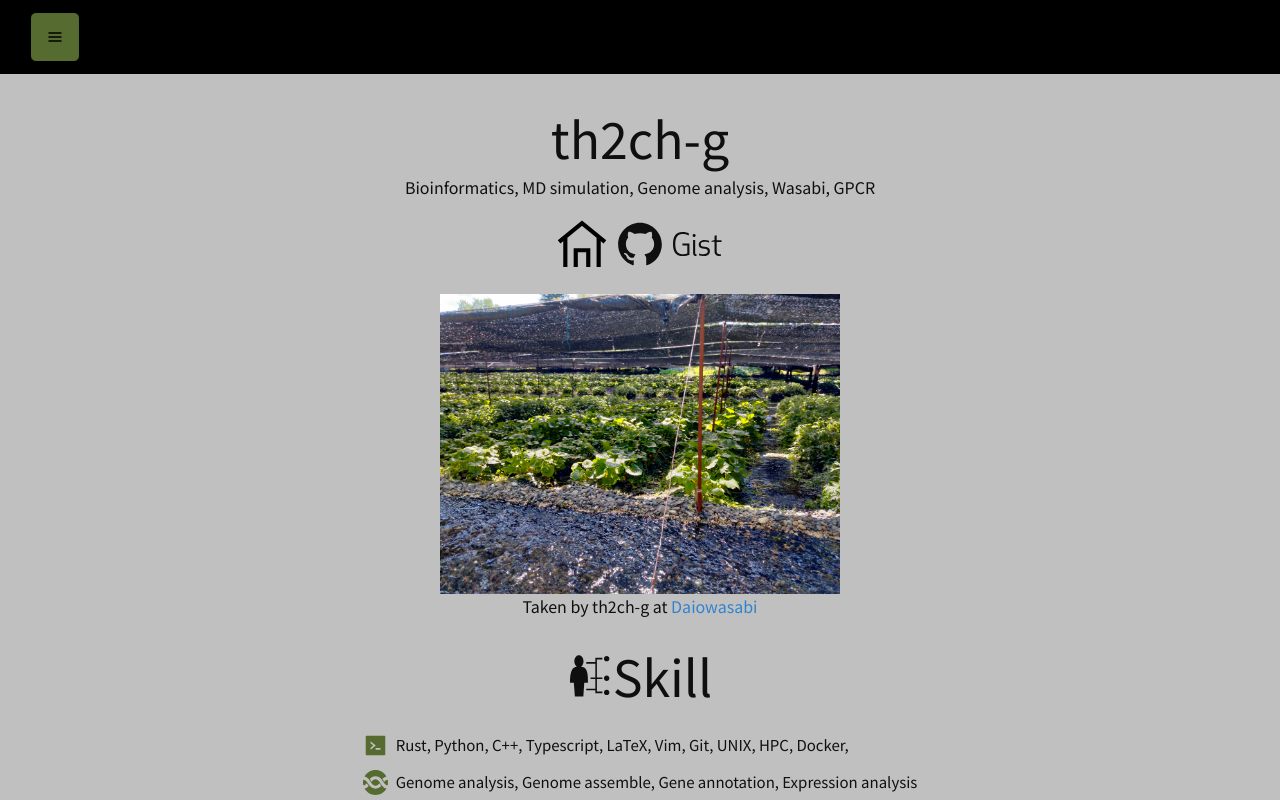
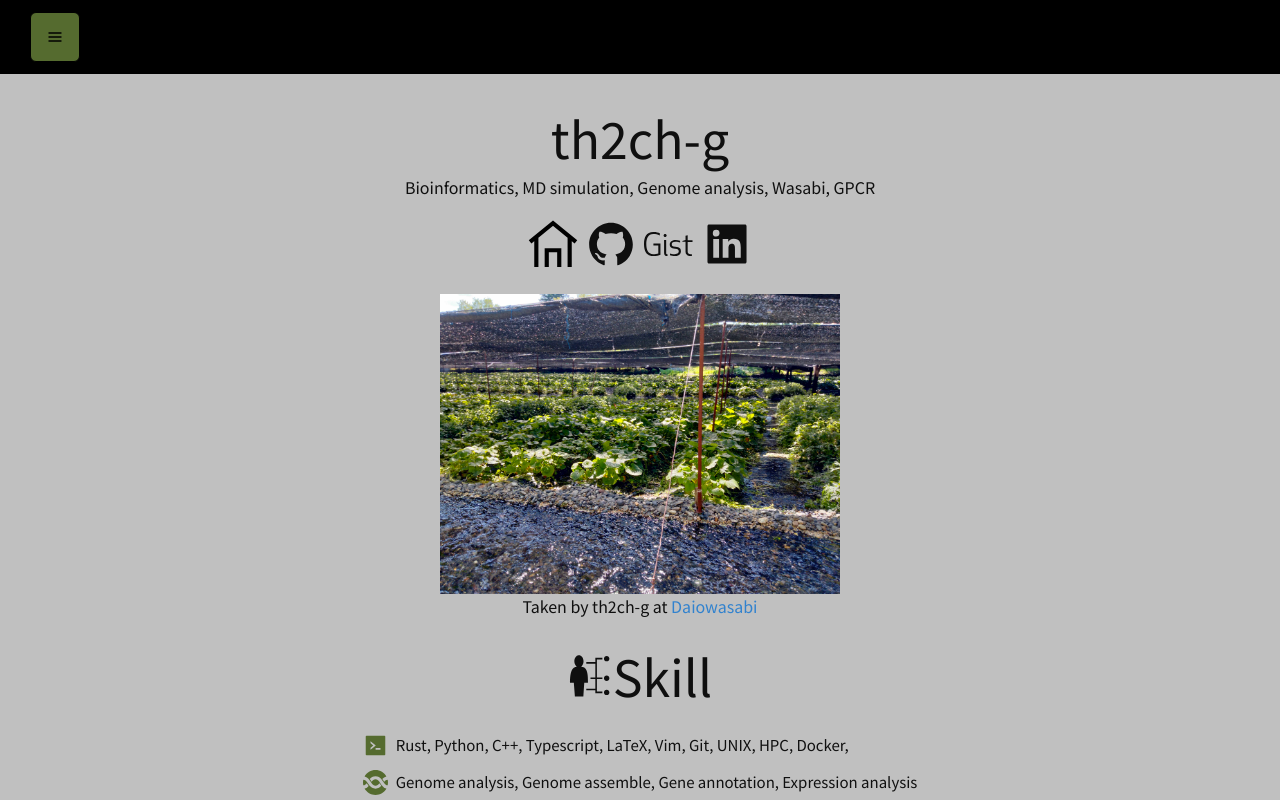
Before and after one commit to th2ch-g/hoge, a Next.js app: page / in a window 1280 px wide. Shown: the top 800 px of the page. Built offline with nearby package versions, Linux system fonts and the light colour scheme.

Commit message:
add: linkedin

```diff
--- a/src/pages/index.tsx
+++ b/src/pages/index.tsx
@@ -17,6 +17,7 @@ import { GrHome } from 'react-icons/gr';
 import { AiFillCode } from 'react-icons/ai';
 import { SiMicrogenetics } from 'react-icons/si';
 import { GiBottomRight3DArrow } from 'react-icons/gi';
+import { AiFillLinkedin } from 'react-icons/ai';
 import { VscTools } from 'react-icons/vsc';
 import { GiSkills } from 'react-icons/gi';
 import NextLink from 'next/link';
@@ -93,6 +94,15 @@ export default function Home() {
                         >
                             <Icon
                                 as={GoLogoGist}
+                                boxSize={50}
+                            />
+                        </NextLink>
+                        <NextLink
+                            href=""
+                            target="_blank"
+                        >
+                            <Icon
+                                as={AiFillLinkedin}
                                 boxSize={50}
                             />
                         </NextLink>
```
